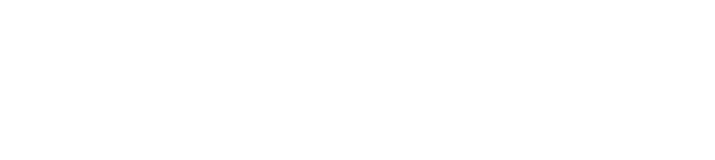
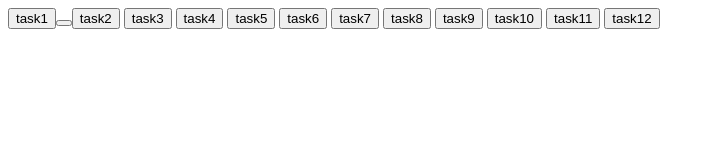
Before and after one commit to Easyvac16/JsLab5, a plain HTML site: page index.html in a window 1280 px wide. Shown: the whole page, without its empty margins (0-715 px from the left). Drawn offline with Linux system fonts and the light colour scheme.

Commit message:
Update index.html

```diff
--- a/index.html
+++ b/index.html
@@ -7,6 +7,17 @@
     <script src="main.js"></script>
 </head>
 <body>
-
+        <button onclick="task1()">task1<button>
+    <button onclick="task2()">task2</button>
+    <button onclick="task3()">task3</button>
+    <button onclick="task4()">task4</button>
+    <button onclick="task5()">task5</button>
+    <button onclick="task6()">task6</button>
+    <button onclick="task7()">task7</button>
+    <button onclick="task8()">task8</button>
+    <button onclick="task9()">task9</button>
+    <button onclick="task10()">task10</button>
+    <button onclick="task11()">task11</button>
+    <button onclick="task12()">task12</button>
 </body>
 </html>
```
